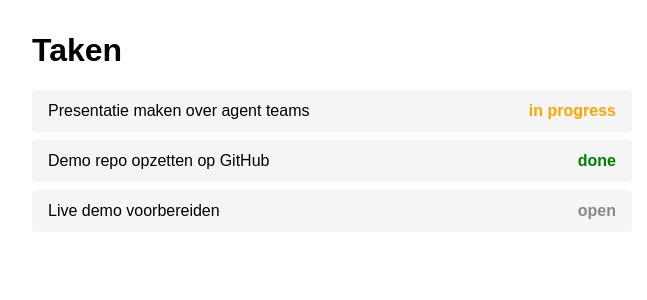
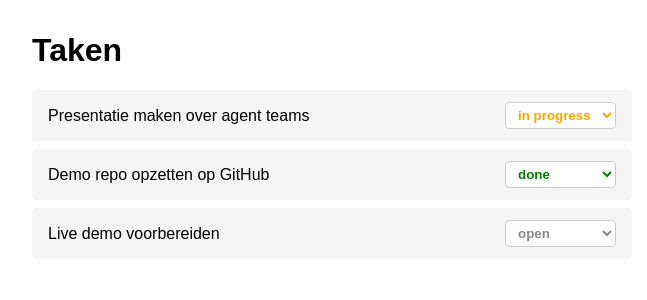
Before and after one commit to joriswijlens/agent-teams, a React (Create React App) app: page / in a window 1280 px wide. Shown: the top 300 px of the page, without its empty margins (308-955 px from the left). Built offline with nearby package versions, Linux system fonts and the light colour scheme.

Commit message:
feat: takenstatus wijzigen via dropdown
Voegt een dropdown toe per taak waarmee de status gewijzigd
kan worden tussen open, in progress en done. De kleur past
zich direct aan bij statuswijziging. Takenlijst is omgezet
naar React state.

Closes #2

```diff
--- a/src/App.js
+++ b/src/App.js
@@ -1,12 +1,23 @@
-import React from 'react';
+import React, { useState } from 'react';
 
-const tasks = [
+const initialTasks = [
   { id: 1, title: 'Presentatie maken over agent teams', status: 'in progress' },
   { id: 2, title: 'Demo repo opzetten op GitHub', status: 'done' },
   { id: 3, title: 'Live demo voorbereiden', status: 'open' },
 ];
 
+const statuses = ['open', 'in progress', 'done'];
+
+const statusColor = (status) =>
+  status === 'done' ? 'green' : status === 'in progress' ? 'orange' : '#888';
+
 export default function App() {
+  const [tasks, setTasks] = useState(initialTasks);
+
+  const changeStatus = (id, newStatus) => {
+    setTasks(tasks.map(t => t.id === id ? { ...t, status: newStatus } : t));
+  };
+
   return (
     <div style={{ maxWidth: 600, margin: '2rem auto', fontFamily: 'sans-serif' }}>
       <h1>Taken</h1>
@@ -19,14 +30,26 @@ export default function App() {
             borderRadius: 4,
             display: 'flex',
             justifyContent: 'space-between',
+            alignItems: 'center',
           }}>
             <span>{task.title}</span>
-            <span style={{
-              color: task.status === 'done' ? 'green' : task.status === 'in progress' ? 'orange' : '#888',
-              fontWeight: 'bold',
-            }}>
-              {task.status}
-            </span>
+            <select
+              value={task.status}
+              onChange={e => changeStatus(task.id, e.target.value)}
+              style={{
+                color: statusColor(task.status),
+                fontWeight: 'bold',
+                border: '1px solid #ccc',
+                borderRadius: 4,
+                padding: '0.25rem 0.5rem',
+                cursor: 'pointer',
+                background: '#fff',
+              }}
+            >
+              {statuses.map(s => (
+                <option key={s} value={s}>{s}</option>
+              ))}
+            </select>
           </li>
         ))}
       </ul>
```
